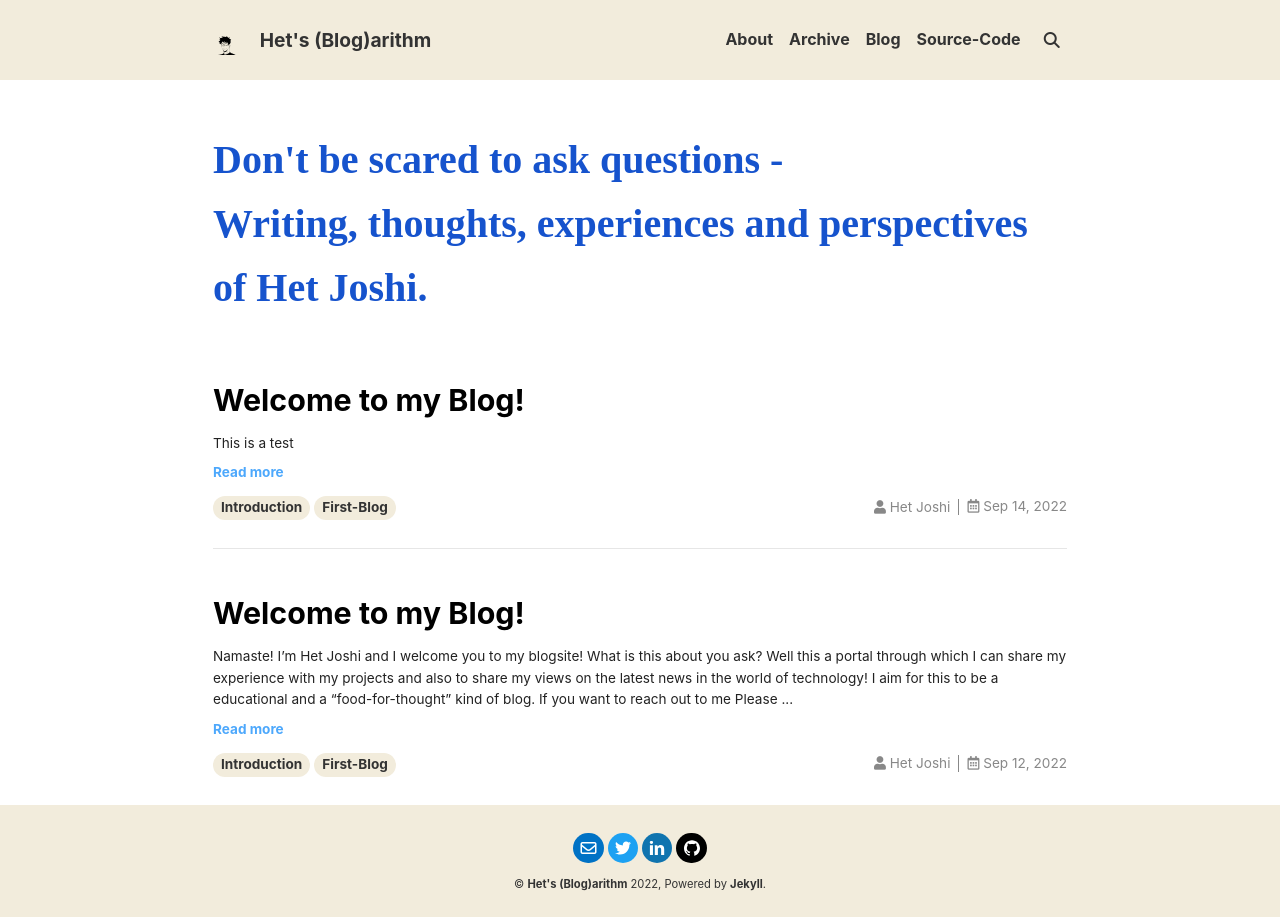
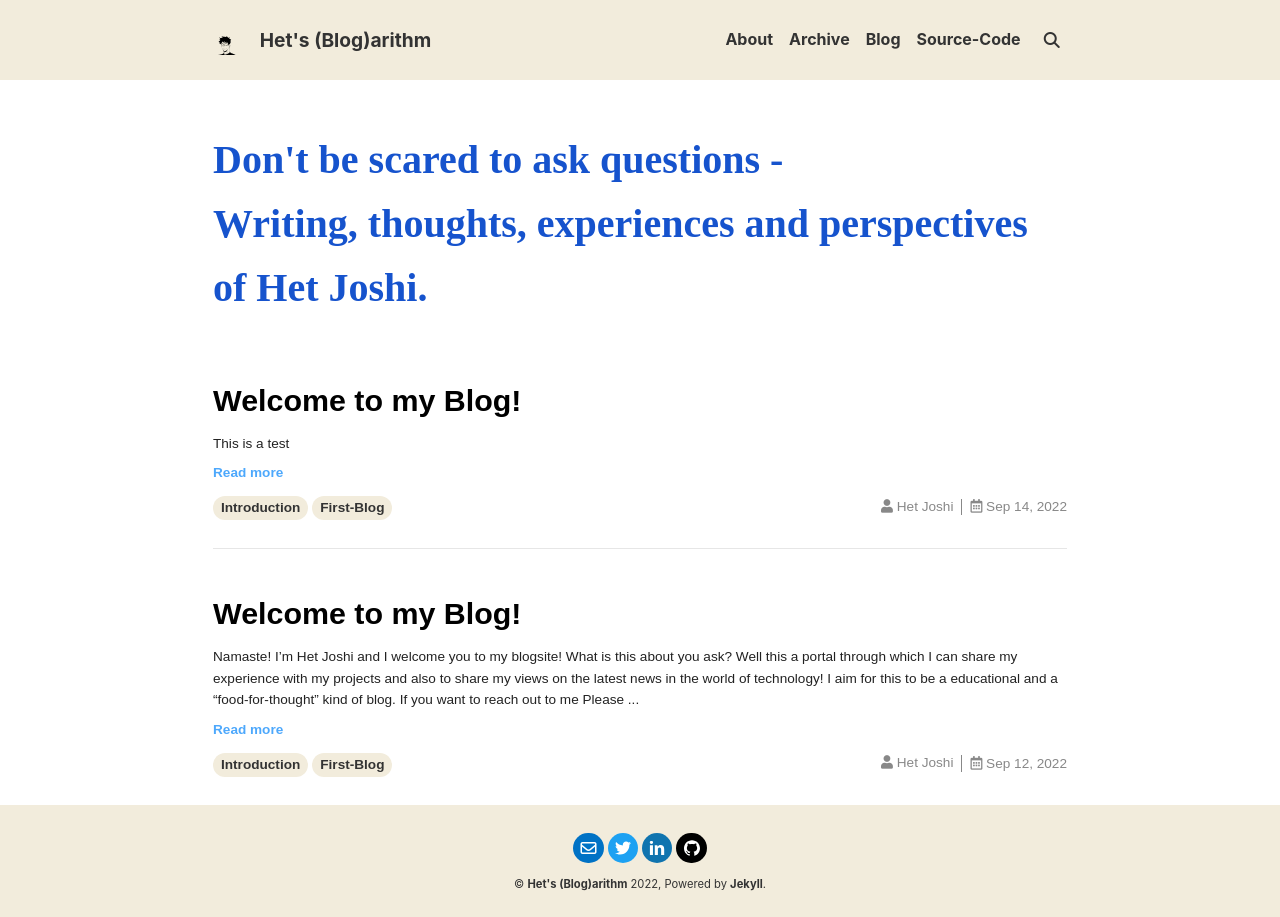
Before and after one commit to Het-Joshi/blog, a Jekyll site: the page built from index.html, in a window 1280 px wide. Built offline with Jekyll 4.4.1, drawn with Linux system fonts in a browser that asks for light colours; nearby versions of some CDN libraries; some web fonts are replaced; the list of posts is cut into pages by our own code.

Commit message:
Update _articles.scss

```diff
--- a/_sass/layout/_articles.scss
+++ b/_sass/layout/_articles.scss
@@ -1,4 +1,6 @@
 .layout--articles {
+        font-family: 'Ubuntu', sans-serif;
+      font-size:1.5em;
   margin: map-get($spacers, 4) 0;
   margin-top: map-get($spacers, 5);
   @include media-breakpoint-down(md) {
```
